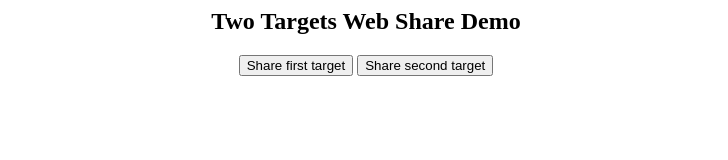
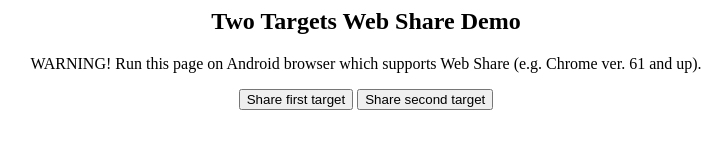
Before and after one commit to hassansalehe/WebShare2Targets, a plain HTML site: page index.html in a window 1280 px wide. Shown: the whole page, without its empty margins (274-1002 px from the left). Drawn offline with Linux system fonts and the light colour scheme.

Commit message:
Add warning msg regarding browser compatibility.

```diff
--- a/index.html
+++ b/index.html
@@ -5,9 +5,13 @@
   <body>
     <center>
       <h2> Two Targets Web Share Demo</h2>
-
-      <input id="shareFirstTarget" type="button" value="Share first target" onClick="shareFirstContent()" />
-      <input id="shareSecondTarget" type="button" value="Share second target" onClick="shareSecondContent()" />
+      <p>
+         WARNING! Run this page on Android browser which supports
+         Web Share (e.g. Chrome ver. 61 and up).
+      <p>
+        <input id="shareFirstTarget" type="button" value="Share first target" onClick="shareFirstContent()" />
+        <input id="shareSecondTarget" type="button" value="Share second target" onClick="shareSecondContent()" />
+      </p>
     </center>
   </body>
   <script>
```
